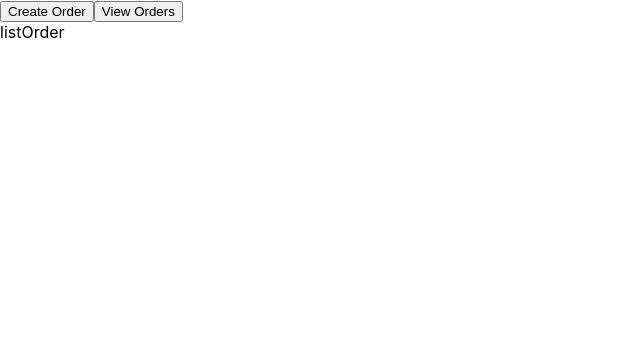
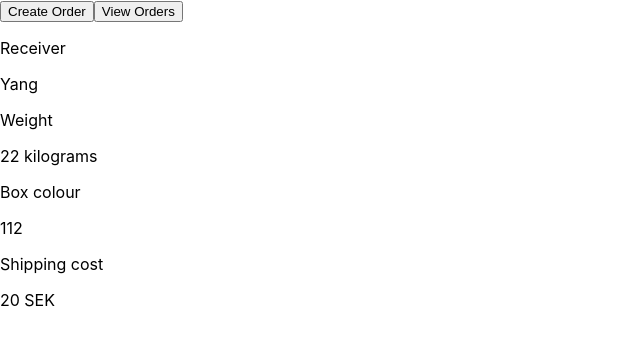
Before and after one commit to tangshanzang/Boxinator-Yang, a React (Create React App) app in the folder frontend/: page /listboxes in a window 1280 px wide. Shown: the top 346 px of the page, without its empty margins (0-640 px from the left). Built offline with nearby package versions, Linux system fonts and the light colour scheme.

Commit message:
basic structure with hard coded sample

```diff
--- /dev/null
+++ b/frontend/src/component/orderDetails/orderDetails.jsx
@@ -0,0 +1,26 @@
+import React from 'react'
+
+const orderDetails = (props) => {
+  return (
+    <div>
+      <div className="receiver">
+        <p>Receiver</p>
+        <p>{props.order.name}</p>
+      </div>
+      <div className="weight">
+        <p>Weight</p>
+        <p>{props.order.weight + ' kilograms'}</p>
+      </div>
+      <div className="boxColour">
+        <p>Box colour</p>
+        <p>1{props.order.colour}</p>
+      </div>
+      <div className="shippingCost">
+        <p>Shipping cost</p>
+        <p>{props.order.cost + ' SEK'}</p>
+      </div>
+    </div>
+  )
+}
+
+export default orderDetails
--- a/frontend/src/pages/listOrder/listOrder.jsx
+++ b/frontend/src/pages/listOrder/listOrder.jsx
@@ -1,6 +1,21 @@
+import OrderDetails from '../../component/orderDetails/orderDetails'
+
 const listOrder = () => {
+  const tempSampleOrders = [{
+    name: 'Yang',
+    weight: 22,
+    colour: 12,
+    cost: 20
+  }]
+
   return (
-    <div>listOrder</div>
+    <div>
+      <div className='orderDetailsComponent'>
+        {tempSampleOrders.map((order, index) => {
+          return <OrderDetails order={order} key={index} />
+        })}
+      </div>
+    </div>
   )
 }
 
```
